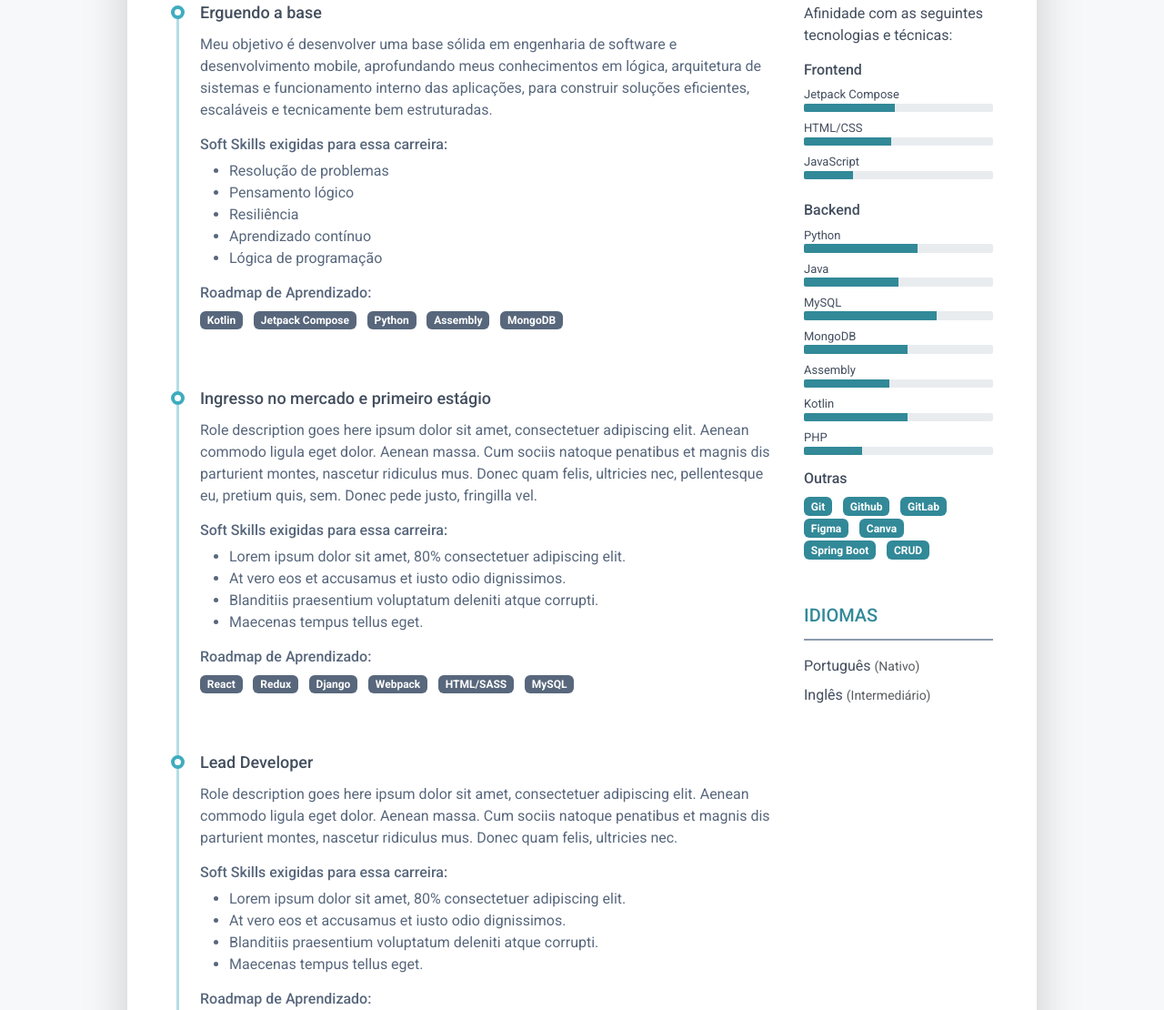
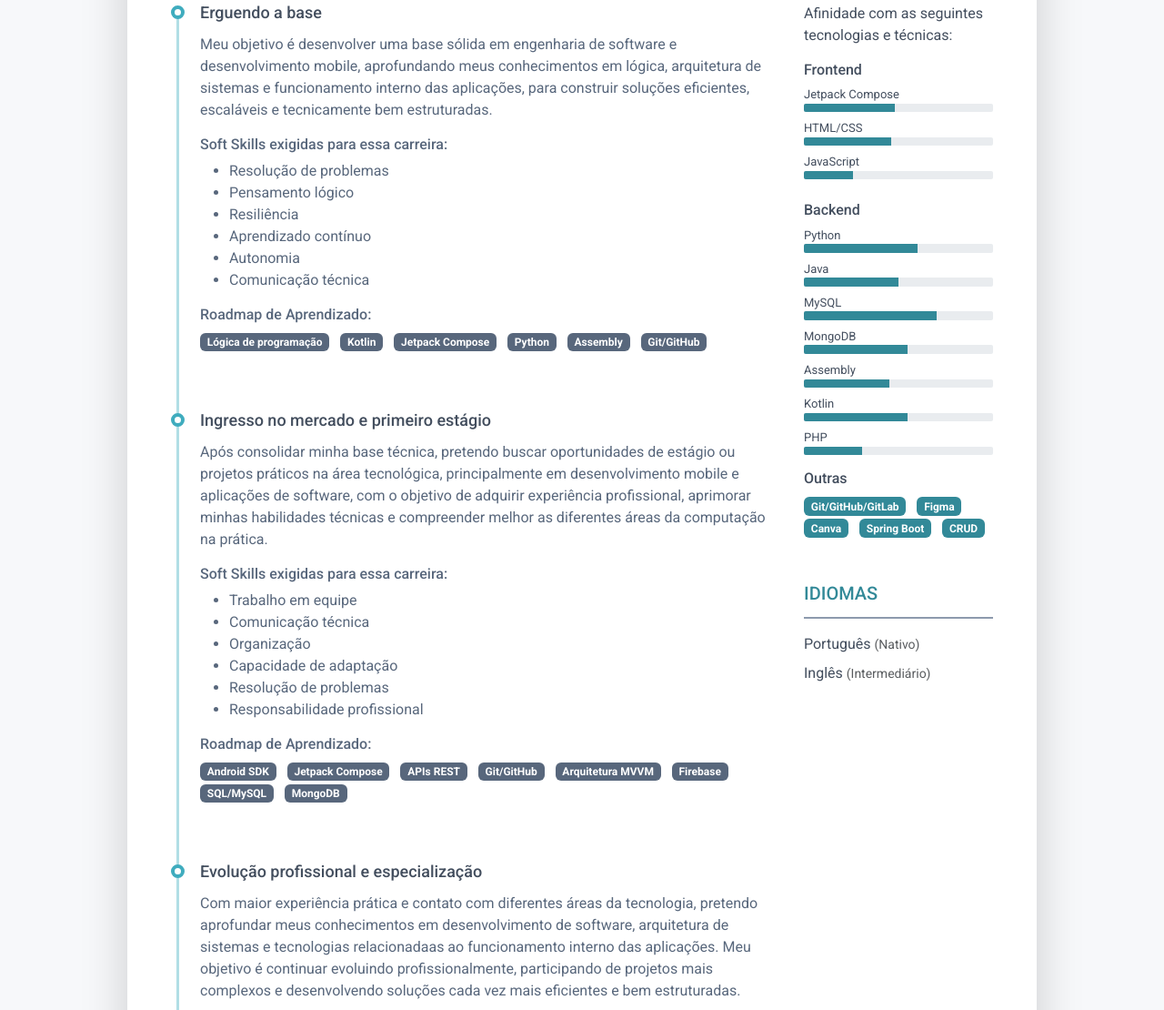
Before and after one commit to osamuelelvis/mapaDeCarreiraSamuel, a plain HTML site: page index.html in a window 1280 px wide. Shown: the part 653-1763 px from the top of the page at 91% size. Drawn offline with Linux system fonts and the light colour scheme.

Commit message:
adicionado texto aos blocos; adicionado currículo

```diff
--- a/index.html
+++ b/index.html
@@ -97,7 +97,7 @@
 						</p>
 
 						<!-- Altere o link para um PDF do seu Curriculo	 -->
-						<a class="btn" href="#">Baixar o meu CV</a>
+						<a class="btn" href="resumesamuel.docx">Baixar o meu currículo</a>
 					</div>
 				</section>
 				<div class="row">
@@ -128,12 +128,15 @@
 												<li>Pensamento lógico</li>
 												<li>Resiliência</li>
 												<li>Aprendizado contínuo</li>
-												<li>Lógica de programação</li>
+												<li>Autonomia</li>
+												<li>Comunicação técnica</li>
 											</ul>
 											<h4 class="resume-timeline-item-desc-heading font-weight-bold">
 												Roadmap de Aprendizado:</h4>
 											</h4>
 											<ul class="list-inline">
+												<li class="list-inline-item"><span
+														class="badge bg-secondary badge-pill">Lógica de programação</span></li>
 												<li class="list-inline-item"><span
 														class="badge bg-secondary badge-pill">Kotlin</span></li>
 												<li class="list-inline-item"><span
@@ -143,7 +146,7 @@
 												<li class="list-inline-item"><span
 														class="badge bg-secondary badge-pill">Assembly</span></li>
 												<li class="list-inline-item"><span
-														class="badge bg-secondary badge-pill">MongoDB</span></li>
+													class="badge bg-secondary badge-pill">Git/GitHub</span></li>
 											</ul>
 										</div>
 
@@ -157,35 +160,41 @@
 											</div>
 										</div>
 										<div class="resume-timeline-item-desc">
-											<p>Role description goes here ipsum dolor sit amet, consectetuer adipiscing
-												elit. Aenean commodo ligula eget dolor. Aenean massa. Cum sociis natoque
-												penatibus et magnis dis parturient montes, nascetur ridiculus mus. Donec
-												quam felis, ultricies nec, pellentesque eu, pretium quis, sem. Donec
-												pede justo, fringilla vel.</p>
+											<p>Após consolidar minha base técnica, pretendo buscar oportunidades de estágio ou projetos práticos na área tecnológica,
+												principalmente em desenvolvimento mobile e aplicações de software, com o objetivo de
+												adquirir experiência profissional, aprimorar minhas habilidades técnicas e compreender melhor as diferentes áreas da
+												computação na prática.
+											</p>
 											<h4 class="resume-timeline-item-desc-heading font-weight-bold">
 												Soft Skills exigidas para essa carreira:
 											</h4>
 											<ul>
-												<li>Lorem ipsum dolor sit amet, 80% consectetuer adipiscing elit.</li>
-												<li>At vero eos et accusamus et iusto odio dignissimos.</li>
-												<li>Blanditiis praesentium voluptatum deleniti atque corrupti.</li>
-												<li>Maecenas tempus tellus eget.</li>
+												<li>Trabalho em equipe</li>
+												<li>Comunicação técnica</li>
+												<li>Organização</li>
+												<li>Capacidade de adaptação</li>
+												<li>Resolução de problemas</li>
+												<li>Responsabilidade profissional</li>
 											</ul>
 											<h4 class="resume-timeline-item-desc-heading font-weight-bold">
 												Roadmap de Aprendizado:</h4>
 											<ul class="list-inline">
 												<li class="list-inline-item"><span
-														class="badge bg-secondary badge-pill">React</span></li>
+														class="badge bg-secondary badge-pill">Android SDK</span></li>
 												<li class="list-inline-item"><span
-														class="badge bg-secondary badge-pill">Redux</span></li>
+														class="badge bg-secondary badge-pill">Jetpack Compose</span></li>
 												<li class="list-inline-item"><span
-														class="badge bg-secondary badge-pill">Django</span></li>
+														class="badge bg-secondary badge-pill">APIs REST</span></li>
 												<li class="list-inline-item"><span
-														class="badge bg-secondary badge-pill">Webpack</span></li>
+														class="badge bg-secondary badge-pill">Git/GitHub</span></li>
 												<li class="list-inline-item"><span
-														class="badge bg-secondary badge-pill">HTML/SASS</span></li>
+														class="badge bg-secondary badge-pill">Arquitetura MVVM</span></li>
 												<li class="list-inline-item"><span
-														class="badge bg-secondary badge-pill">MySQL</span></li>
+														class="badge bg-secondary badge-pill">Firebase</span></li>
+												<li class="list-inline-item"><span
+														class="badge bg-secondary badge-pill">SQL/MySQL</span></li>
+												<li class="list-inline-item"><span
+														class="badge bg-secondary badge-pill">MongoDB</span></li>
 											</ul>
 										</div>
 
@@ -195,16 +204,17 @@
 
 										<div class="resume-timeline-item-header mb-2">
 											<div class="d-flex flex-column flex-md-row">
-												<h3 class="resume-position-title font-weight-bold mb-1">Lead Developer
+												<h3 class="resume-position-title font-weight-bold mb-1">Evolução profissional e especialização
 												</h3>
 
 											</div>
 										</div>
 										<div class="resume-timeline-item-desc">
-											<p>Role description goes here ipsum dolor sit amet, consectetuer adipiscing
-												elit. Aenean commodo ligula eget dolor. Aenean massa. Cum sociis natoque
-												penatibus et magnis dis parturient montes, nascetur ridiculus mus. Donec
-												quam felis, ultricies nec.</p>
+											<p>Com maior experiência prática e contato com diferentes áreas da tecnologia, pretendo aprofundar meus
+												conhecimentos em desenvolvimento de software, arquitetura de sistemas e tecnologias relacionadaas ao funcionamento
+												interno das aplicações. Meu objetivo é continuar evoluindo profissionalmente, participando de projetos mais complexos e
+												desenvolvendo soluções cada vez mais eficientes e bem estruturadas.
+											</p>
 											<h4 class="resume-timeline-item-desc-heading font-weight-bold">
 												Soft Skills exigidas para essa carreira:
 											</h4>
@@ -377,9 +387,7 @@
 								<div class="resume-skill-item">
 									<h4 class="resume-skills-cat font-weight-bold">Outras</h4>
 									<ul class="list-inline">
-										<li class="list-inline-item"><span class="badge badge-light">Git</span></li>
-										<li class="list-inline-item"><span class="badge badge-light">Github</span></li>
-										<li class="list-inline-item"><span class="badge badge-light">GitLab</span></li>
+										<li class="list-inline-item"><span class="badge badge-light">Git/GitHub/GitLab</span></li>
 										<li class="list-inline-item"><span class="badge badge-light">Figma</span></li>
 										<li class="list-inline-item"><span class="badge badge-light">Canva</span></li>
 										<li class="list-inline-item"><span class="badge badge-light">Spring Boot</span></li>
```
Also changed, not shown: 1 other file.
